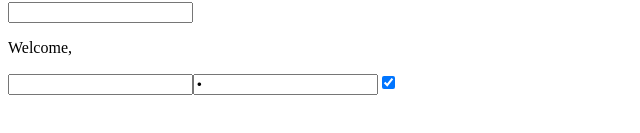
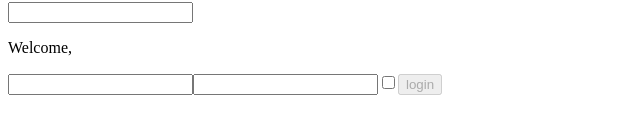
Before and after one commit to RiccardoPriolo/React-exercises, a React (Create React App) app: page / in a window 1280 px wide. Shown: the part 335-468 px from the top of the page, without its empty margins (0-640 px from the left). Built offline with nearby package versions, Linux system fonts and the light colour scheme.

Commit message:
svolgimento forms-03

```diff
--- a/src/App.js
+++ b/src/App.js
@@ -8,6 +8,11 @@ import InteractiveWelcome from "./InteractiveWelcome";
 import Login from "./Login";
 
 class App extends React.Component {
+
+  onLogin = (state) => {
+    console.log(state);
+  };
+
   render() {
     return (
       <div>
@@ -17,7 +22,7 @@ class App extends React.Component {
         <ClickCounter />
         <ClickTracker />
         <InteractiveWelcome />
-        <Login />
+        <Login onLogin={this.onLogin}/>
       </div>
     );
   }
--- a/src/Login.js
+++ b/src/Login.js
@@ -1,18 +1,18 @@
 import React from "react";
 
 class Login extends React.Component {
-  state = { username: " ", password: " ", remember: " " };
+  state = { username: "", password: "", chechbox: "" };
 
   handleInputChange = (event) => {
     const name = event.target.name;
     const value = event.target.value;
+    const checked = event.target.checked;
     const type = event.target.type;
-    const checked = event.target.checked;
 
-    this.setState({
-      [name]: type === "checkbox" ? checked : value,
-    });
+    this.setState({ [name]: type === "checkbox" ? checked : value });
   };
+
+
 
   render() {
     return (
@@ -31,13 +31,22 @@ class Login extends React.Component {
         />
         <input
           type="checkbox"
-          name="remember"
-          checked={this.state.remember}
+          name="checkbox"
+          value={this.state.checked}
           onChange={this.handleInputChange}
         />
+        <button
+          type="button"
+          name="login"
+          onClick={() => {
+            this.props.onLogin(this.state);
+          }}
+          disabled={!this.state.username || this.state.password === ""}
+        >
+          login
+        </button>
       </>
     );
   }
 }
-
 export default Login;
```
